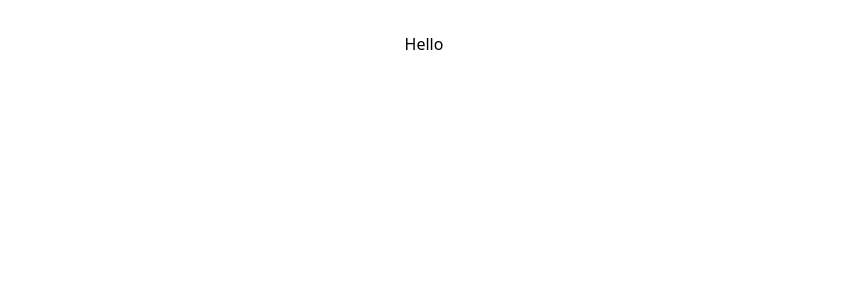
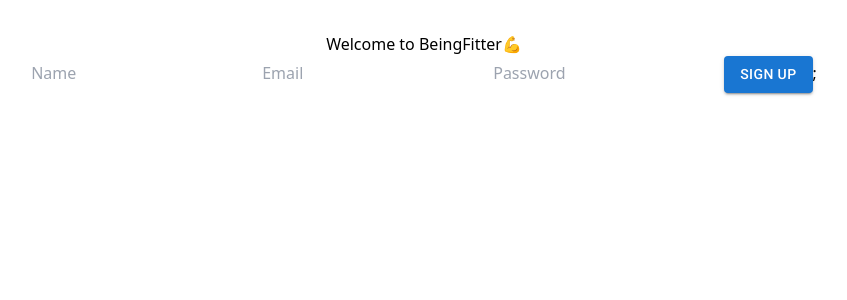
Before and after one commit to RitabrataPatra/workoutplanner, a React (Vite) app in the folder frontend/: page /signup in a window 1280 px wide. Shown: the top 300 px of the page, without its empty margins (216-1063 px from the left). Built offline with nearby package versions, Linux system fonts and the light colour scheme.

Commit message:
installed material ui

```diff
--- a/frontend/package.json
+++ b/frontend/package.json
@@ -10,6 +10,11 @@
     "preview": "vite preview"
   },
   "dependencies": {
+    "@emotion/react": "^11.14.0",
+    "@emotion/styled": "^11.14.0",
+    "@fontsource/roboto": "^5.1.1",
+    "@mui/icons-material": "^6.3.1",
+    "@mui/material": "^6.3.1",
     "lucide": "^0.469.0",
     "react": "^18.3.1",
     "react-dom": "^18.3.1",
--- a/frontend/src/App.jsx
+++ b/frontend/src/App.jsx
@@ -1,5 +1,10 @@
 
 import './App.css'
+import '@fontsource/roboto/300.css';
+import '@fontsource/roboto/400.css';
+import '@fontsource/roboto/500.css';
+import '@fontsource/roboto/700.css';
+
 import SignUpPage from './pages/SignUpPage'
 import {Routes, Route} from "react-router-dom"
 function App() {
--- a/frontend/src/pages/SignUpPage.jsx
+++ b/frontend/src/pages/SignUpPage.jsx
@@ -1,10 +1,20 @@
-
+import Button from '@mui/material/Button';
 const SignUpPage = () => {
   return (
-    <div>
-        <h1 className="text-5xl text-red-500">Hello </h1>
-    </div>
-  )
-}
+    <main>
+      <div className="border border-red-700">
+        <h1 className="text-5xl text-red-500">Welcome to BeingFitter💪</h1>
+      </div>
+      <div className="border border-blue-700 mt-4 py-4">
+        <form action="" className="flex flex-col gap-4 items-center border border-black justify-center">
+          <input type="text" placeholder="Name" />
+          <input type="email" placeholder="Email" />
+          <input type="password" placeholder="Password" />
+          <Button variant="contained" type='submit'>Sign Up</Button>;
+        </form>
+      </div>
+    </main>
+  );
+};
 
-export default SignUpPage
+export default SignUpPage;
```
Also changed, not shown: 1 other file (tests, documents, lock files or other folders).
